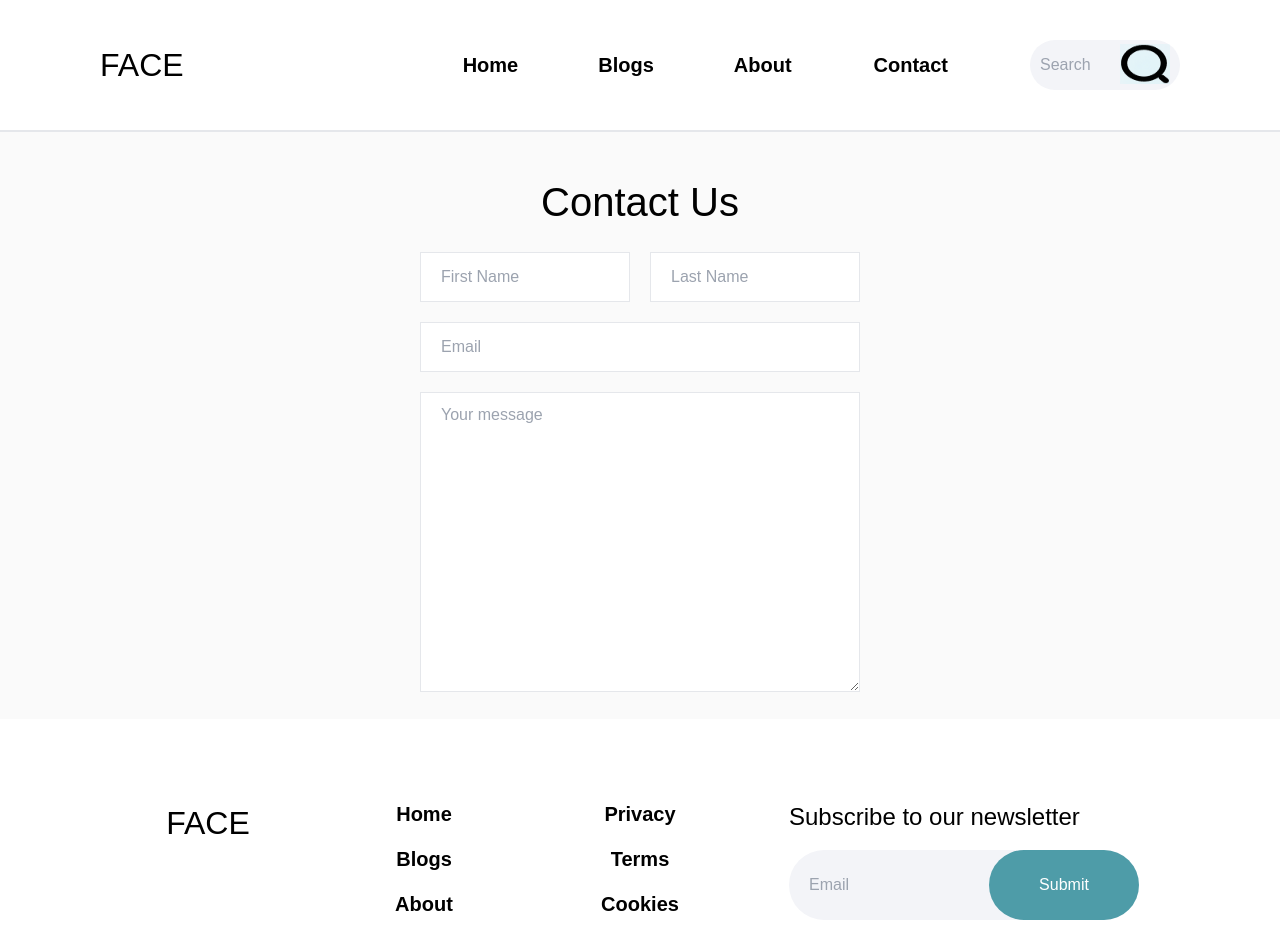
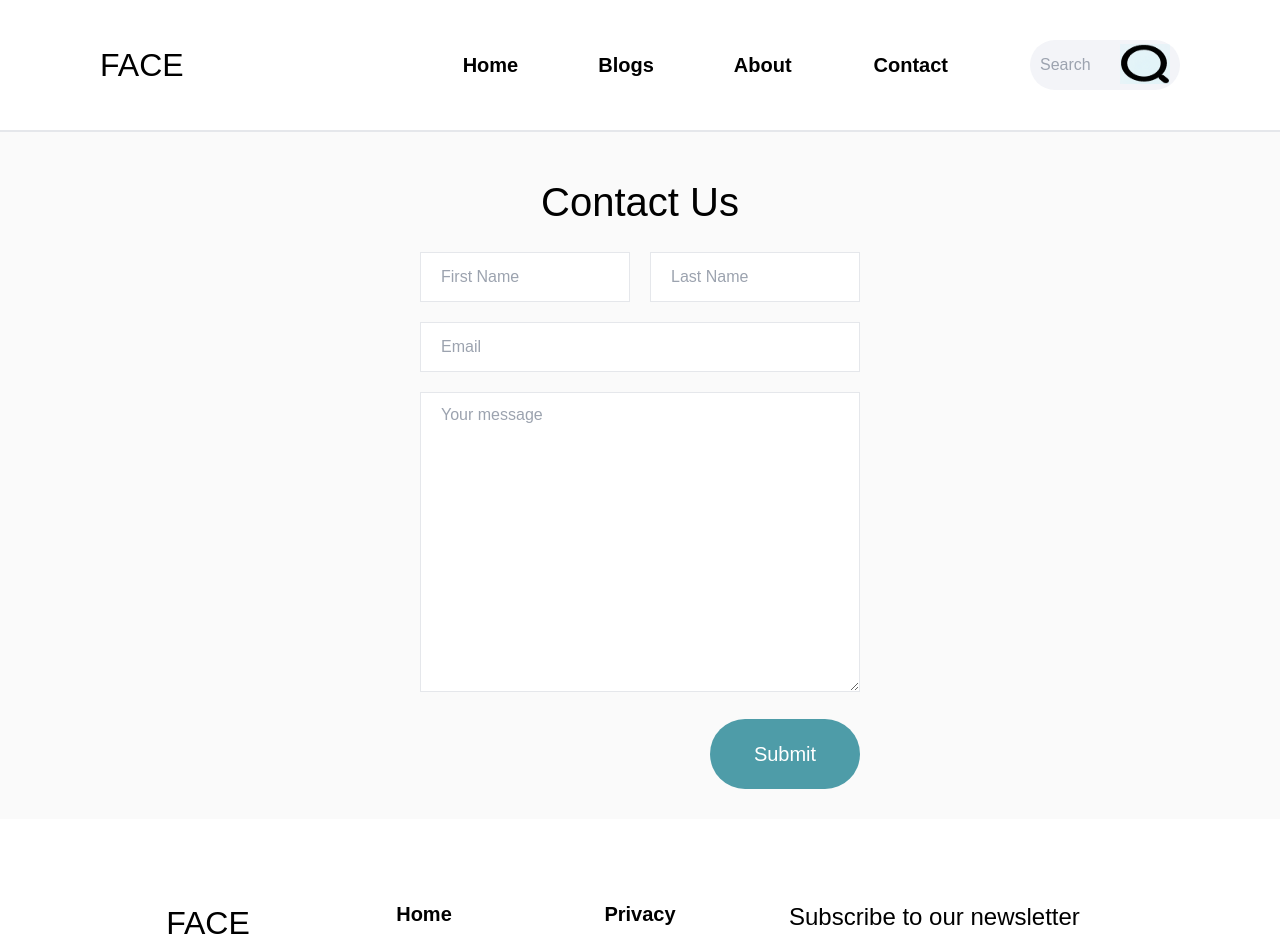
Before and after one commit to khizarkhan345/blogging-site, a React (Create React App) app: page /contact in a window 1280 px wide. Shown: the top 940 px of the page. Built offline with nearby package versions, Linux system fonts and the light colour scheme; no server answers.

Commit message:
Add button to contact page

```diff
--- a/src/components/Contact/Contact.tsx
+++ b/src/components/Contact/Contact.tsx
@@ -30,6 +30,14 @@ const Contact = () => {
           className="w-[300px] sm:w-[440px] h-[300px] pl-[20px] pt-[10px] placeholder-start border-[1px] border-color-gray focus:border-[1px] focus:outline-none"
         />
       </div>
+      <div className="flex flex-row justify-even mb-[30px]">
+        <div className="w-[170px] sm:w-[290px]"></div>
+        <div>
+          <button className="text-white text-[20px] float-right bg-[#4E9CA8] w-[130px] sm:w-[150px] h-[70px] text-center rounded-[50px] hover:bg-[#366d75]">
+            Submit
+          </button>
+        </div>
+      </div>
     </div>
   );
 };
--- a/src/components/Footer/Footer.tsx
+++ b/src/components/Footer/Footer.tsx
@@ -66,7 +66,7 @@ const Footer = () => {
               placeholder="Email"
               className="w-[230px] xs:w-[300px] sm:w-[350px] h-[70px] bg-[#f3f4f8] rounded-[50px] pl-[20px] focus:border-0 focus:outline-none"
             />
-            <button className="text-white bg-[#4E9CA8] w-[90px] xs:w-[130px] sm:w-[150px] h-[70px] text-center absolute right-0 sm:right-0 rounded-[50px]">
+            <button className="text-white text-[20px] bg-[#4E9CA8] w-[90px] xs:w-[130px] sm:w-[150px] h-[70px] text-center absolute right-0 sm:right-0 rounded-[50px] hover:bg-[#366d75]">
               Submit
             </button>
           </div>
```
